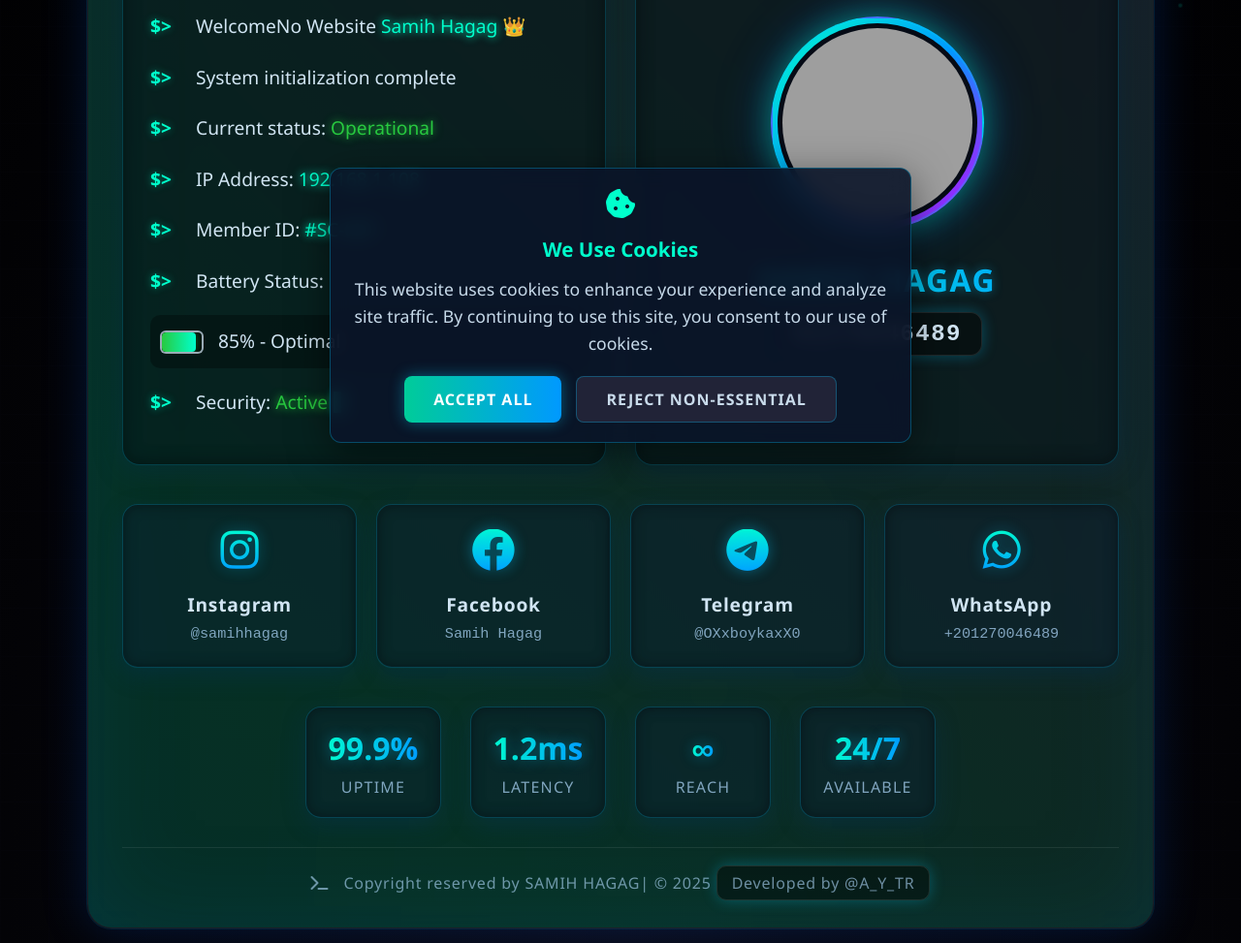
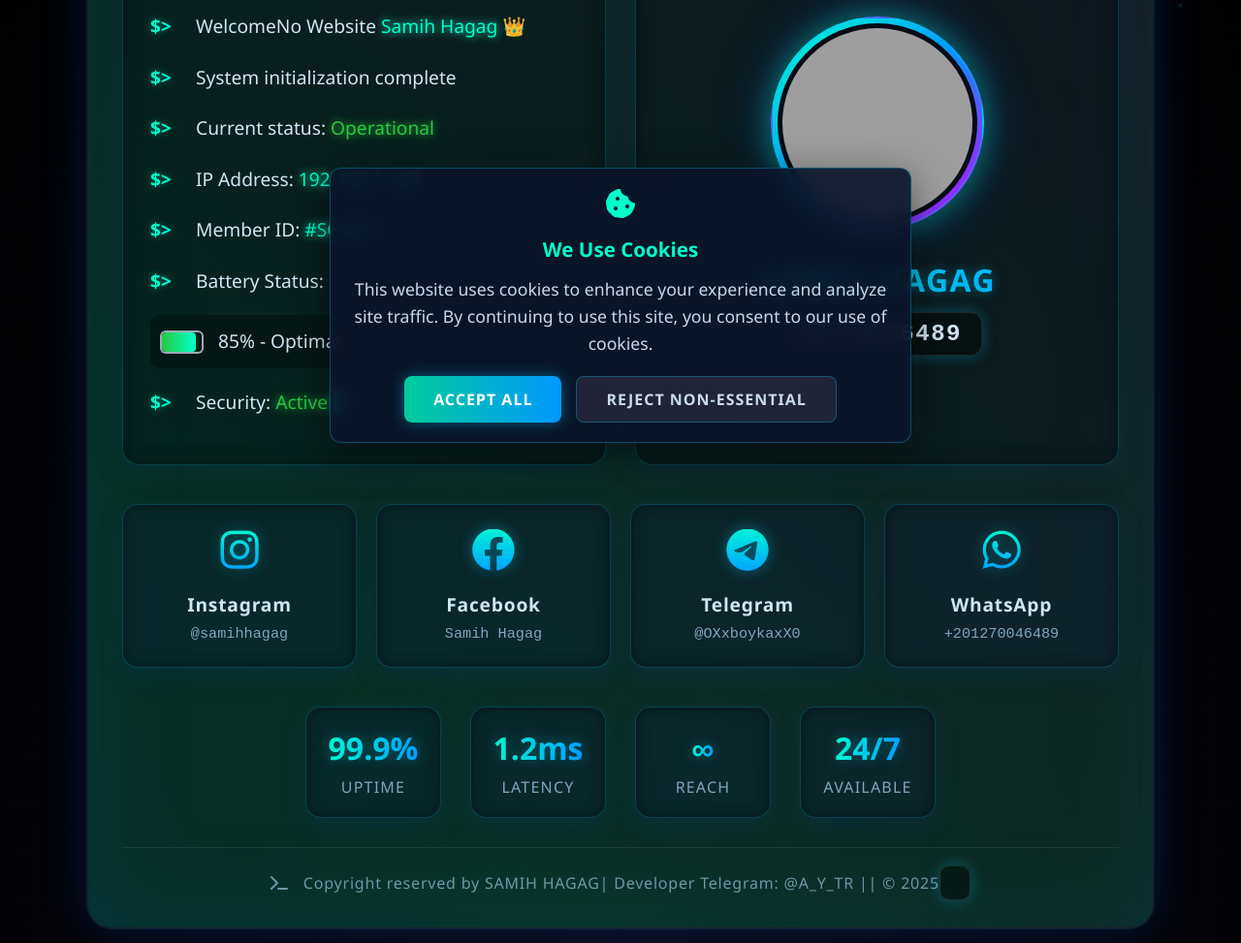
Before and after one commit to Sameh-Hagag/Sameh, a plain HTML site: page index.html in a window 1280 px wide. Shown: the part 323-1296 px from the top of the page at 97% size. Drawn offline with Linux system fonts and the light colour scheme; no server answers; grey boxes are pictures that could not be loaded.

Commit message:
Update index.html

```diff
--- a/index.html
+++ b/index.html
@@ -824,7 +824,7 @@
         <div class="footer">
             <div class="copyright">
                 <i class="fas fa-terminal"></i>
-                <span>Copyright reserved by SAMIH HAGAG| © 2025 <span class="developer">Developed by @A_Y_TR</span> </span>
+                <span>Copyright reserved by SAMIH HAGAG| Developer Telegram: @A_Y_TR || © 2025 <span class="developer"></span> </span>
             </div>
         </div>
     </div>
```
